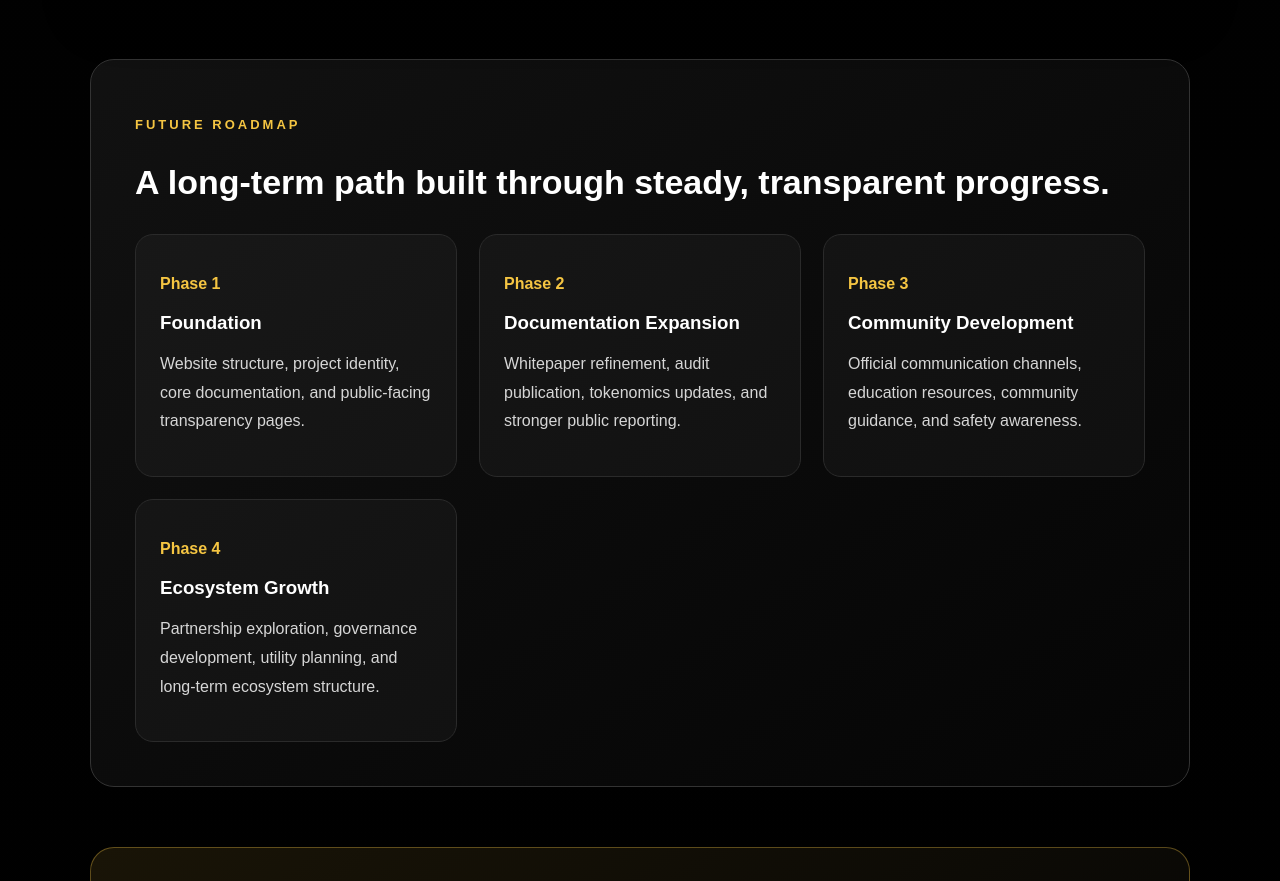
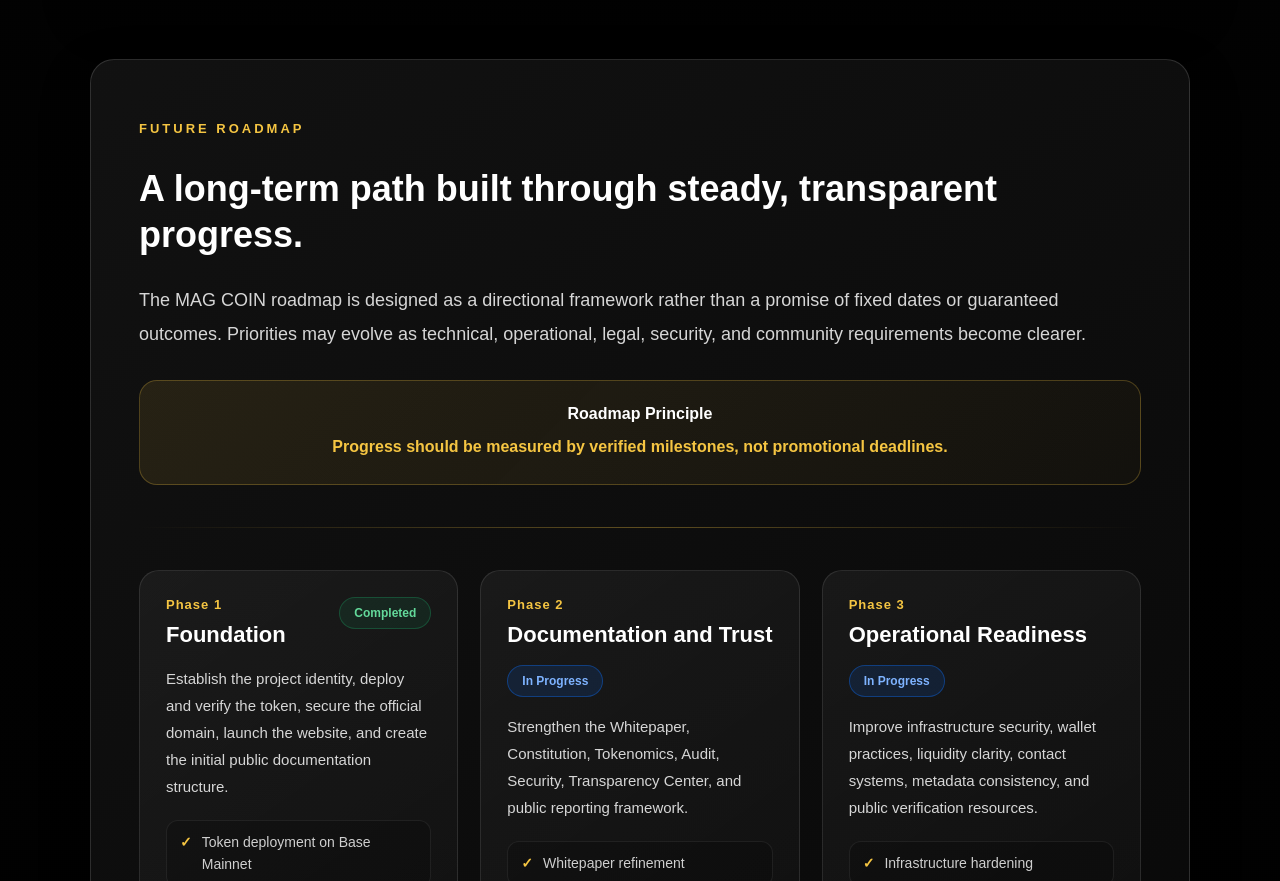
Before and after one commit to MAGZOWN/mag-coin-website, a Next.js app: page /whitepaper in a window 1280 px wide. Shown: the part 11119-12000 px from the top of the page. Built offline with nearby package versions, Linux system fonts and the light colour scheme.

Commit message:
Phase 10.7: Upgrade future roadmap with milestone status and accountability framework

```diff
--- a/app/components/FutureRoadmap.tsx
+++ b/app/components/FutureRoadmap.tsx
@@ -4,42 +4,181 @@ const roadmapItems = [
   {
     phase: "Phase 1",
     title: "Foundation",
-    text: "Website structure, project identity, core documentation, and public-facing transparency pages.",
+    status: "Completed",
+    text: "Establish the project identity, deploy and verify the token, secure the official domain, launch the website, and create the initial public documentation structure.",
+    milestones: [
+      "Token deployment on Base Mainnet",
+      "Verified contract source code",
+      "Official website and branding",
+      "Core project documentation",
+    ],
   },
   {
     phase: "Phase 2",
-    title: "Documentation Expansion",
-    text: "Whitepaper refinement, audit publication, tokenomics updates, and stronger public reporting.",
+    title: "Documentation and Trust",
+    status: "In Progress",
+    text: "Strengthen the Whitepaper, Constitution, Tokenomics, Audit, Security, Transparency Center, and public reporting framework.",
+    milestones: [
+      "Whitepaper refinement",
+      "Living governance documents",
+      "Public security guidance",
+      "Audit and transparency records",
+    ],
   },
   {
     phase: "Phase 3",
-    title: "Community Development",
-    text: "Official communication channels, education resources, community guidance, and safety awareness.",
+    title: "Operational Readiness",
+    status: "In Progress",
+    text: "Improve infrastructure security, wallet practices, liquidity clarity, contact systems, metadata consistency, and public verification resources.",
+    milestones: [
+      "Infrastructure hardening",
+      "Liquidity documentation",
+      "Metadata and token profile preparation",
+      "Operational security procedures",
+    ],
   },
   {
     phase: "Phase 4",
+    title: "Community Development",
+    status: "Planned",
+    text: "Establish official communication channels, educational resources, community guidance, safety awareness, and responsible public engagement.",
+    milestones: [
+      "Official social channels",
+      "Education-first communication",
+      "Community safety guidance",
+      "Regular project updates",
+    ],
+  },
+  {
+    phase: "Phase 5",
     title: "Ecosystem Growth",
-    text: "Partnership exploration, governance development, utility planning, and long-term ecosystem structure.",
+    status: "Long-Term",
+    text: "Explore practical utility, responsible partnerships, governance development, integrations, and sustainable ecosystem expansion.",
+    milestones: [
+      "Utility research",
+      "Partnership evaluation",
+      "Governance development",
+      "Long-term ecosystem planning",
+    ],
   },
 ];
 
+function getStatusStyle(status: string): CSSProperties {
+  if (status === "Completed") {
+    return {
+      background: "rgba(25,135,84,.14)",
+      border: "1px solid rgba(25,135,84,.42)",
+      color: "#63d99a",
+    };
+  }
+
+  if (status === "In Progress") {
+    return {
+      background: "rgba(13,110,253,.13)",
+      border: "1px solid rgba(13,110,253,.38)",
+      color: "#7eb3ff",
+    };
+  }
+
+  return {
+    background: "rgba(245,197,66,.09)",
+    border: "1px solid rgba(245,197,66,.28)",
+    color: "#f5c542",
+  };
+}
+
 export default function FutureRoadmap() {
   return (
-    <section style={styles.section} className="cardHover">
+    <section
+      id="future-roadmap"
+      style={styles.section}
+      className="cardHover fadeIn"
+      aria-labelledby="future-roadmap-title"
+    >
       <p style={styles.label}>FUTURE ROADMAP</p>
 
-      <h2 style={styles.title}>
+      <h2 id="future-roadmap-title" style={styles.title}>
         A long-term path built through steady, transparent progress.
       </h2>
 
+      <p style={styles.intro}>
+        The MAG COIN roadmap is designed as a directional framework rather than
+        a promise of fixed dates or guaranteed outcomes. Priorities may evolve
+        as technical, operational, legal, security, and community requirements
+        become clearer.
+      </p>
+
+      <div style={styles.noticeBox}>
+        <p style={styles.noticeTitle}>Roadmap Principle</p>
+
+        <p style={styles.noticeText}>
+          Progress should be measured by verified milestones, not promotional
+          deadlines.
+        </p>
+      </div>
+
+      <div style={styles.divider} />
+
       <div style={styles.grid}>
         {roadmapItems.map((item) => (
-          <div key={item.phase} style={styles.card}>
-            <p style={styles.phase}>{item.phase}</p>
-            <h3 style={styles.heading}>{item.title}</h3>
+          <article key={item.phase} style={styles.card}>
+            <div style={styles.cardHeader}>
+              <div>
+                <p style={styles.phase}>{item.phase}</p>
+
+                <h3 style={styles.heading}>{item.title}</h3>
+              </div>
+
+              <span
+                style={{
+                  ...styles.statusBadge,
+                  ...getStatusStyle(item.status),
+                }}
+              >
+                {item.status}
+              </span>
+            </div>
+
             <p style={styles.text}>{item.text}</p>
-          </div>
+
+            <div style={styles.milestoneList}>
+              {item.milestones.map((milestone) => (
+                <div key={milestone} style={styles.milestoneItem}>
+                  <span style={styles.marker}>✓</span>
+                  <span>{milestone}</span>
+                </div>
+              ))}
+            </div>
+          </article>
         ))}
+      </div>
+
+      <div style={styles.closingBox}>
+        <h3 style={styles.closingTitle}>No Artificial Deadlines</h3>
+
+        <p style={styles.closingText}>
+          MAG COIN will not announce unrealistic delivery dates merely to create
+          attention. Milestones should be communicated when there is a credible
+          plan, adequate resources, and a reasonable basis for completion.
+        </p>
+      </div>
+
+      <div style={styles.resourceLinks}>
+        <a
+          href="/roadmap"
+          style={styles.primaryLink}
+          className="primaryButton"
+        >
+          View Full Roadmap
+        </a>
+
+        <a
+          href="/transparency"
+          style={styles.secondaryLink}
+          className="secondaryButton"
+        >
+          Review Progress Updates
+        </a>
       </div>
     </section>
   );
@@ -48,55 +187,200 @@ export default function FutureRoadmap() {
 const styles: Record<string, CSSProperties> = {
   section: {
     marginBottom: "60px",
+    scrollMarginTop: "110px",
     background:
       "linear-gradient(145deg, rgba(18,18,18,.96), rgba(5,5,5,.96))",
-    border: "1px solid #333",
+    border: "1px solid rgba(255,255,255,.14)",
     borderRadius: "24px",
-    padding: "44px",
+    padding: "48px",
     color: "#e5e5e5",
+    boxShadow: "0 18px 50px rgba(0,0,0,.28)",
   },
 
   label: {
     color: "#f5c542",
     letterSpacing: "3px",
-    fontWeight: "bold",
+    fontWeight: 800,
     fontSize: "13px",
     marginBottom: "18px",
   },
 
   title: {
     color: "#ffffff",
-    fontSize: "34px",
+    fontSize: "36px",
     lineHeight: "1.3",
-    marginBottom: "30px",
+    marginBottom: "24px",
+    fontWeight: 850,
+  },
+
+  intro: {
+    color: "#d6d6d6",
+    fontSize: "18px",
+    lineHeight: "1.9",
+    marginBottom: "28px",
+  },
+
+  noticeBox: {
+    padding: "24px",
+    borderRadius: "18px",
+    background:
+      "linear-gradient(135deg, rgba(245,197,66,.10), rgba(245,197,66,.03))",
+    border: "1px solid rgba(245,197,66,.25)",
+    textAlign: "center",
+  },
+
+  noticeTitle: {
+    color: "#ffffff",
+    fontSize: "16px",
+    fontWeight: 800,
+    margin: "0 0 10px",
+  },
+
+  noticeText: {
+    color: "#f5c542",
+    fontSize: "16px",
+    lineHeight: "1.7",
+    fontWeight: 800,
+    margin: 0,
+  },
+
+  divider: {
+    height: "1px",
+    background:
+      "linear-gradient(90deg, transparent, rgba(245,197,66,.35), transparent)",
+    margin: "42px 0",
   },
 
   grid: {
     display: "grid",
-    gridTemplateColumns: "repeat(auto-fit,minmax(240px,1fr))",
+    gridTemplateColumns: "repeat(auto-fit,minmax(280px,1fr))",
     gap: "22px",
   },
 
   card: {
-    background: "rgba(255,255,255,.03)",
-    border: "1px solid #2a2a2a",
-    borderRadius: "18px",
-    padding: "24px",
+    background:
+      "linear-gradient(145deg, rgba(255,255,255,.05), rgba(255,255,255,.02))",
+    border: "1px solid rgba(255,255,255,.10)",
+    borderRadius: "20px",
+    padding: "26px",
+  },
+
+  cardHeader: {
+    display: "flex",
+    alignItems: "flex-start",
+    justifyContent: "space-between",
+    gap: "16px",
+    flexWrap: "wrap",
+    marginBottom: "16px",
   },
 
   phase: {
     color: "#f5c542",
-    fontWeight: "bold",
-    marginBottom: "10px",
+    fontWeight: 800,
+    fontSize: "13px",
+    letterSpacing: "1px",
+    margin: "0 0 8px",
   },
 
   heading: {
     color: "#ffffff",
-    marginBottom: "12px",
+    fontSize: "22px",
+    lineHeight: "1.35",
+    fontWeight: 850,
+    margin: 0,
+  },
+
+  statusBadge: {
+    display: "inline-flex",
+    alignItems: "center",
+    justifyContent: "center",
+    borderRadius: "999px",
+    padding: "8px 14px",
+    fontSize: "12px",
+    fontWeight: 800,
+    whiteSpace: "nowrap",
   },
 
   text: {
     color: "#d6d6d6",
+    fontSize: "15px",
     lineHeight: "1.8",
+    margin: "0 0 20px",
+  },
+
+  milestoneList: {
+    display: "flex",
+    flexDirection: "column",
+    gap: "10px",
+  },
+
+  milestoneItem: {
+    display: "flex",
+    alignItems: "flex-start",
+    gap: "10px",
+    color: "#cfcfcf",
+    background: "rgba(0,0,0,.18)",
+    border: "1px solid rgba(255,255,255,.07)",
+    borderRadius: "12px",
+    padding: "11px 13px",
+    fontSize: "14px",
+    lineHeight: "1.55",
+  },
+
+  marker: {
+    color: "#f5c542",
+    fontWeight: 900,
+    flexShrink: 0,
+  },
+
+  closingBox: {
+    marginTop: "34px",
+    padding: "28px",
+    borderRadius: "18px",
+    background: "rgba(255,255,255,.035)",
+    border: "1px solid rgba(255,255,255,.10)",
+  },
+
+  closingTitle: {
+    color: "#ffffff",
+    fontSize: "20px",
+    fontWeight: 850,
+    margin: "0 0 13px",
+  },
+
+  closingText: {
+    color: "#d3d3d3",
+    fontSize: "15px",
+    lineHeight: "1.85",
+    margin: 0,
+  },
+
+  resourceLinks: {
+    display: "flex",
+    flexWrap: "wrap",
+    gap: "14px",
+    marginTop: "26px",
+  },
+
+  primaryLink: {
+    background: "#f5c542",
+    color: "#000000",
+    border: "2px solid #f5c542",
+    borderRadius: "999px",
+    padding: "12px 20px",
+    textDecoration: "none",
+    fontWeight: 850,
+    fontSize: "13px",
+  },
+
+  secondaryLink: {
+    background: "transparent",
+    color: "#f5c542",
+    border: "2px solid rgba(245,197,66,.55)",
+    borderRadius: "999px",
+    padding: "12px 20px",
+    textDecoration: "none",
+    fontWeight: 850,
+    fontSize: "13px",
   },
 };
```
